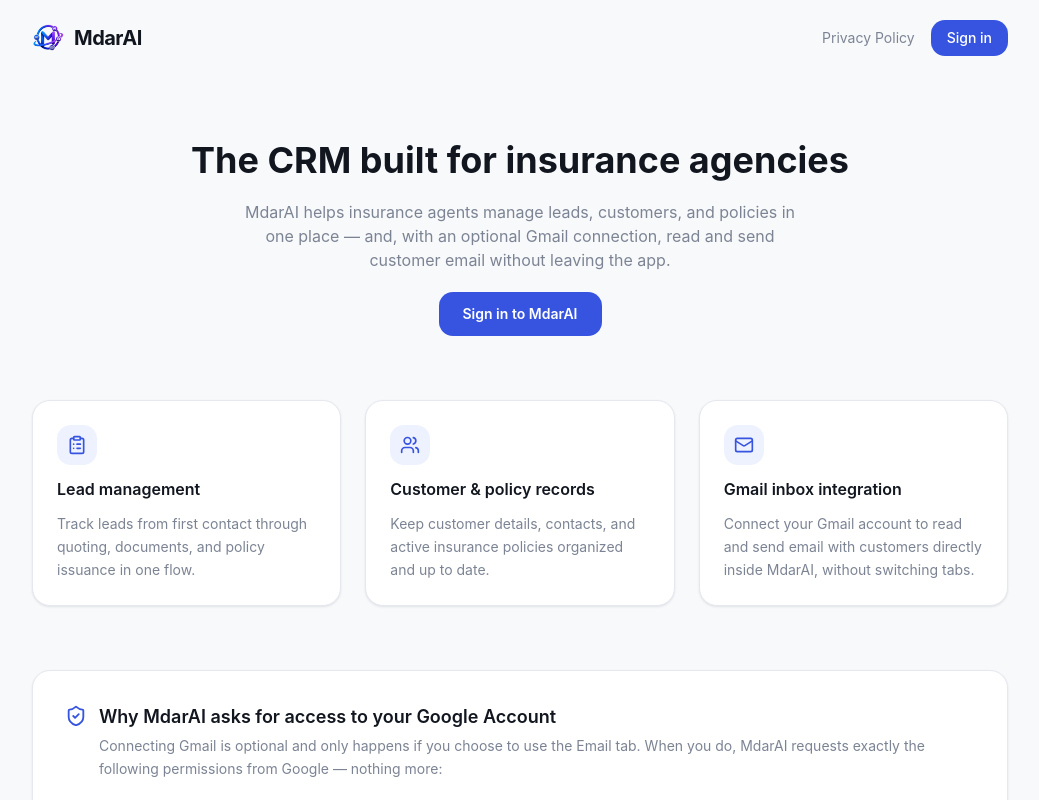
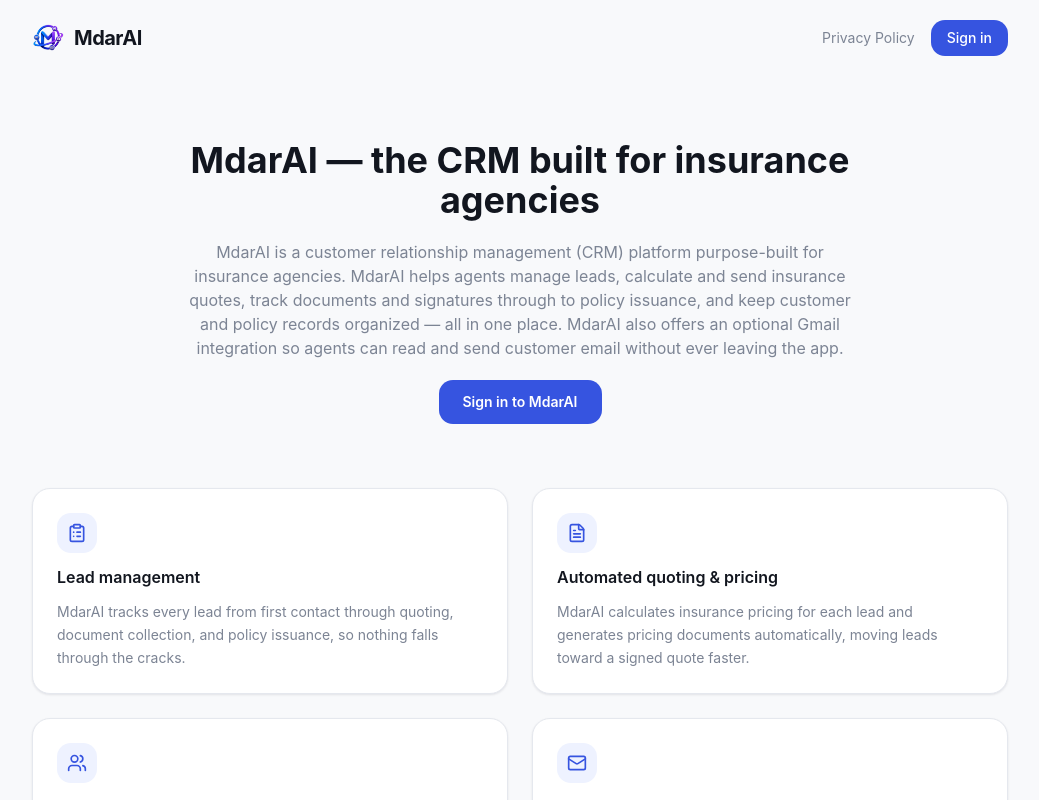
Before and after one commit to sarthakdixit7376/CustomCRM, a React (Vite) app in the folder client/: page / in a window 1280 px wide. Shown: the top 800 px of the page, without its empty margins (120-1159 px from the left). Built offline with nearby package versions, Linux system fonts and the light colour scheme; no server answers.

Commit message:
added changes for verification

```diff
--- a/client/index.html
+++ b/client/index.html
@@ -4,7 +4,7 @@
     <meta charset="UTF-8" />
     <link rel="icon" type="image/svg+xml" href="/favicon.svg" />
     <meta name="viewport" content="width=device-width, initial-scale=1.0" />
-    <meta name="description" content="MdarAI is a CRM for insurance agencies to manage leads, customers, and policies, with an optional Gmail integration to read and send customer email." />
+    <meta name="description" content="MdarAI is a CRM for insurance agencies to manage leads, quotes, customers, and policies, with an optional Gmail integration to read and send customer email." />
     <title>MdarAI — CRM for Insurance Agencies</title>
     <style>body { background: #0a0a0a; }</style>
   </head>
@@ -13,11 +13,13 @@
     <noscript>
       <h1>MdarAI</h1>
       <p>
-        MdarAI is a CRM built for insurance agencies to manage leads, customers, and policies in one place.
-        MdarAI also offers an optional Gmail integration so agents can read and send customer email without
-        leaving the app. Connecting Gmail requests permission to view your Gmail messages, send email on your
-        behalf, and read your Google account email address, used only to power this feature. See our
-        <a href="/privacy">Privacy Policy</a> for details. Please enable JavaScript to use MdarAI.
+        MdarAI is a customer relationship management (CRM) platform built for insurance agencies. MdarAI helps
+        agents manage leads, calculate and send insurance quotes, track documents and signatures through to policy
+        issuance, and keep customer and policy records organized in one place. MdarAI also offers an optional Gmail
+        integration so agents can read and send customer email without leaving the app. Connecting Gmail requests
+        permission to view your Gmail messages, send email on your behalf, and read your Google account email
+        address, used only to power this feature. See our <a href="/privacy">Privacy Policy</a> for details. Please
+        enable JavaScript to use MdarAI.
       </p>
     </noscript>
     <script type="module" src="/src/main.tsx"></script>
--- a/client/src/Pages/Home.tsx
+++ b/client/src/Pages/Home.tsx
@@ -1,5 +1,5 @@
 import { Link } from 'react-router-dom';
-import { ClipboardList, Users as UsersIcon, Mail, Send, AtSign, ShieldCheck } from 'lucide-react';
+import { ClipboardList, Users as UsersIcon, Mail, Send, AtSign, ShieldCheck, FileText } from 'lucide-react';
 import logo from '../assets/Logo.png';
 import { useAuth } from '../context/AuthContext';
 
@@ -7,12 +7,19 @@
   {
     icon: ClipboardList,
     title: 'Lead management',
-    description: 'Track leads from first contact through quoting, documents, and policy issuance in one flow.',
+    description:
+      'MdarAI tracks every lead from first contact through quoting, document collection, and policy issuance, so nothing falls through the cracks.',
+  },
+  {
+    icon: FileText,
+    title: 'Automated quoting & pricing',
+    description:
+      'MdarAI calculates insurance pricing for each lead and generates pricing documents automatically, moving leads toward a signed quote faster.',
   },
   {
     icon: UsersIcon,
     title: 'Customer & policy records',
-    description: 'Keep customer details, contacts, and active insurance policies organized and up to date.',
+    description: 'MdarAI keeps customer details, contacts, and active insurance policies organized and up to date in one place.',
   },
   {
     icon: Mail,
@@ -68,11 +75,13 @@
       <main className="flex-1 max-w-5xl mx-auto w-full px-6 py-16 flex flex-col gap-16">
         <section className="flex flex-col items-center text-center gap-5">
           <h1 className="text-3xl md:text-4xl font-bold text-text max-w-2xl">
-            The CRM built for insurance agencies
+            MdarAI — the CRM built for insurance agencies
           </h1>
-          <p className="text-base text-text-muted max-w-xl">
-            MdarAI helps insurance agents manage leads, customers, and policies in one place — and, with an optional
-            Gmail connection, read and send customer email without leaving the app.
+          <p className="text-base text-text-muted max-w-2xl">
+            MdarAI is a customer relationship management (CRM) platform purpose-built for insurance agencies. MdarAI
+            helps agents manage leads, calculate and send insurance quotes, track documents and signatures through to
+            policy issuance, and keep customer and policy records organized — all in one place. MdarAI also offers an
+            optional Gmail integration so agents can read and send customer email without ever leaving the app.
           </p>
           <Link
             to={user ? '/leads' : '/login'}
@@ -82,7 +91,7 @@
           </Link>
         </section>
 
-        <section className="grid grid-cols-1 md:grid-cols-3 gap-6">
+        <section className="grid grid-cols-1 md:grid-cols-2 gap-6">
           {FEATURES.map(({ icon: Icon, title, description }) => (
             <div key={title} className="flex flex-col gap-3 bg-surface border border-border rounded-xl p-6 shadow-card">
               <div className="w-10 h-10 flex items-center justify-center rounded-lg bg-primary-50 text-primary-600">
```
